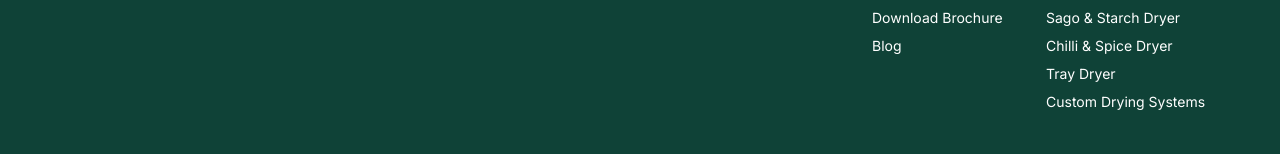
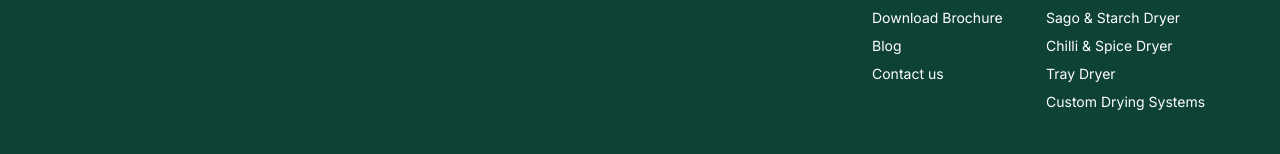
Before and after one commit to Arunkv52/kardi_dryers, a React (Vite) app: page / in a window 1280 px wide. Shown: the part 5278-5432 px from the top of the page. Built offline with nearby package versions, Linux system fonts and the light colour scheme.

Commit message:
new file add

```diff
--- a/src/components/Footer.tsx
+++ b/src/components/Footer.tsx
@@ -73,6 +73,9 @@ const Footer = () => {
               <li className='mb-2 text-sm cursor-pointer  hover:text-[#ff5938] transition-all duration-300'>
                 Blog
               </li>
+              <li className='mb-2 text-sm cursor-pointer  hover:text-[#ff5938] transition-all duration-300'>
+                Contact us
+              </li>
             </ul>
           </div>
           <div className='md:w-[15%] w-full md:mt-0 mt-10'>
```
